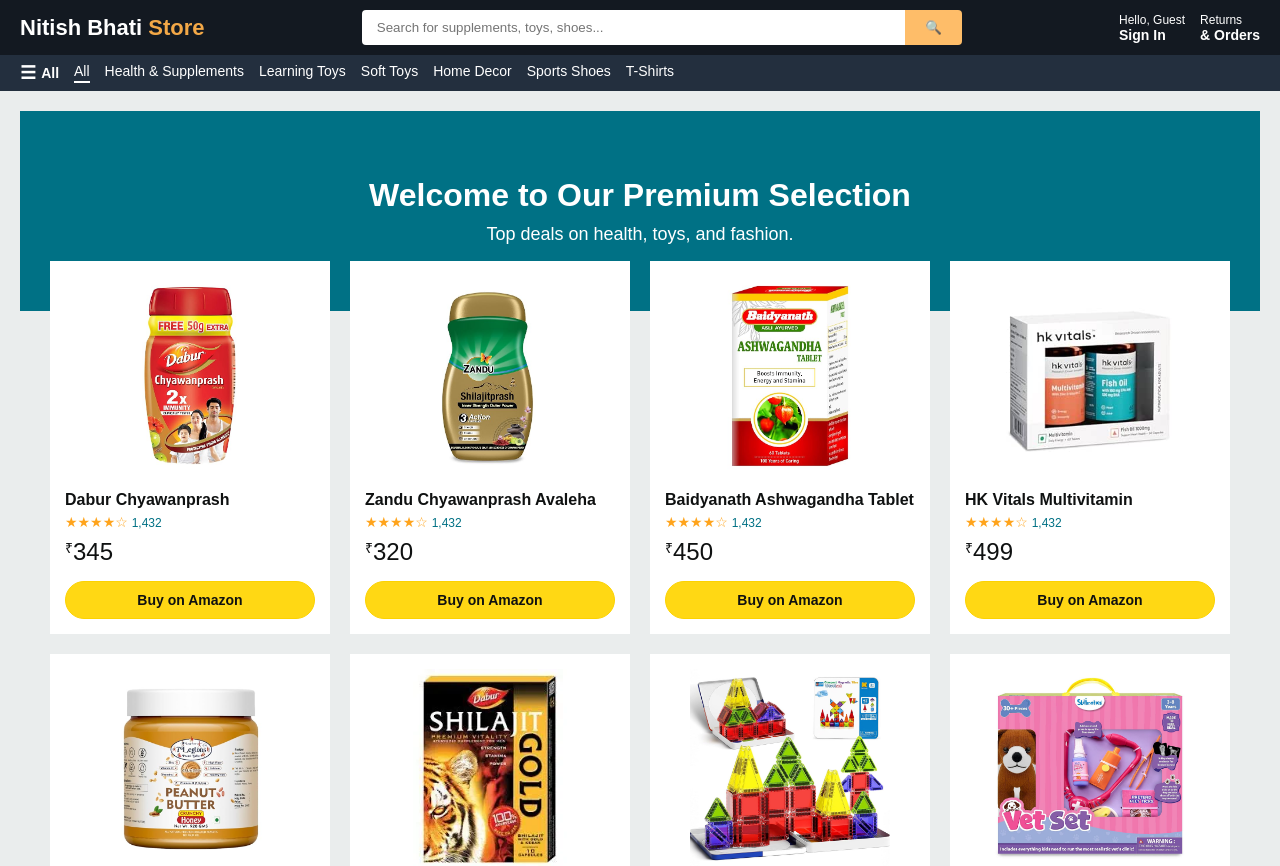
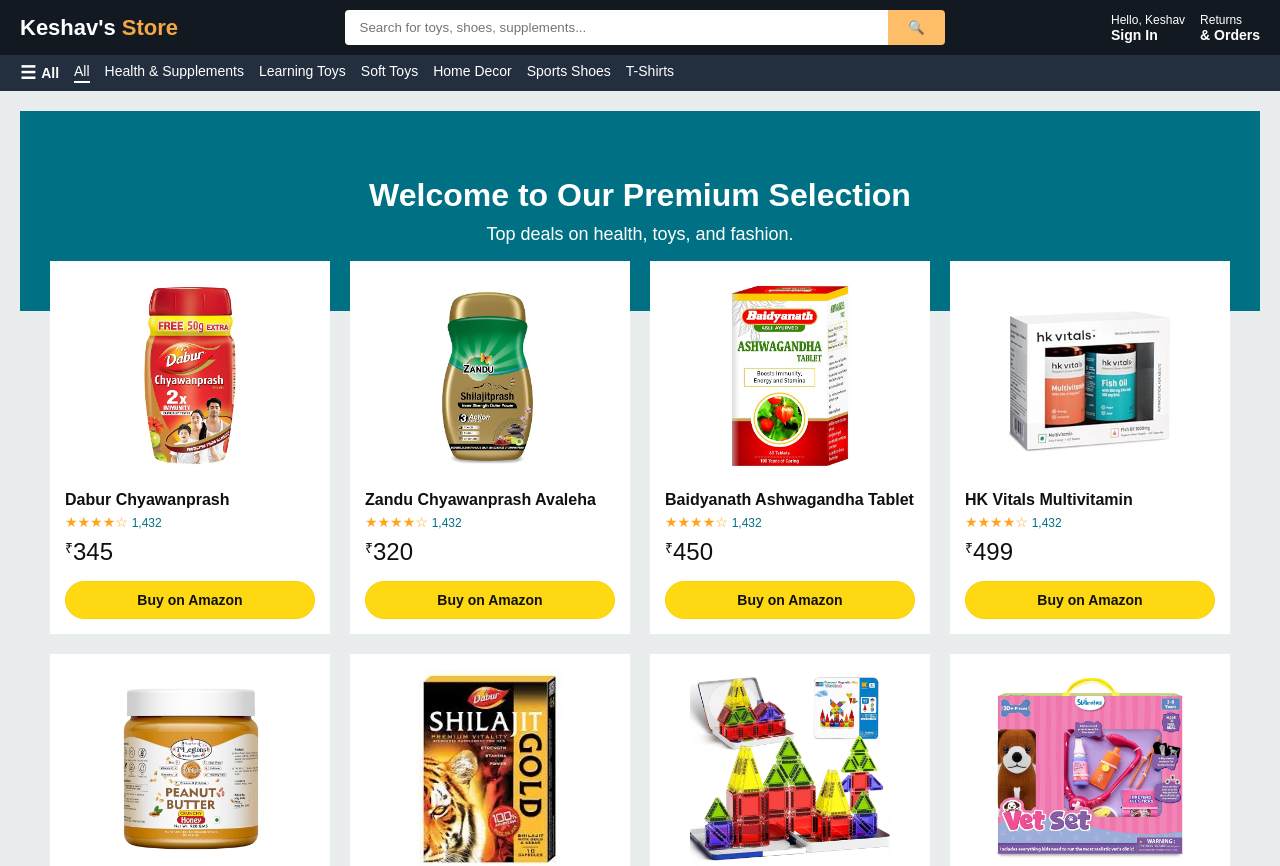
Before and after one commit to Keshav-Rawal/nitish-fitlife-store, a React (Vite) app: page / in a window 1280 px wide. Shown: the top 866 px of the page. Built offline with nearby package versions, Linux system fonts and the light colour scheme.

Commit message:
Activated search bar functionality

```diff
--- a/src/App.tsx
+++ b/src/App.tsx
@@ -5,9 +5,10 @@
 
 const App: React.FC = () => {
   const [activeCategory, setActiveCategory] = useState<string>("All");
+  const [isSidebarOpen, setIsSidebarOpen] = useState<boolean>(false);
 
-  // Sidebar ko open/close karne ka state
-  const [isSidebarOpen, setIsSidebarOpen] = useState<boolean>(false);
+  // Search state add kiya hai
+  const [searchQuery, setSearchQuery] = useState<string>("");
 
   const categories = [
     "All",
@@ -19,10 +20,16 @@
     "T-Shirts",
   ];
 
-  const filteredProducts =
-    activeCategory === "All"
-      ? products
-      : products.filter((p) => p.category === activeCategory);
+  // Ab filter dono cheezon par kaam karega: Category aur Search Text
+  const filteredProducts = products.filter((p) => {
+    const matchesCategory =
+      activeCategory === "All" || p.category === activeCategory;
+    const matchesSearch =
+      p.name.toLowerCase().includes(searchQuery.toLowerCase()) ||
+      p.brand.toLowerCase().includes(searchQuery.toLowerCase());
+
+    return matchesCategory && matchesSearch;
+  });
 
   return (
     <div
@@ -33,9 +40,10 @@
         overflowX: "hidden",
       }}
     >
-      <Navbar />
+      {/* Navbar ko setSearchQuery pass kar diya */}
+      <Navbar setSearchQuery={setSearchQuery} />
 
-      {/* 1. Sidebar ka Kala Overlay (Background) */}
+      {/* Sidebar Overlay */}
       {isSidebarOpen && (
         <div
           onClick={() => setIsSidebarOpen(false)}
@@ -52,7 +60,7 @@
         ></div>
       )}
 
-      {/* 2. Asli Sidebar (Slide hokar aayega) */}
+      {/* Sidebar Drawer */}
       <div
         style={{
           position: "fixed",
@@ -67,7 +75,6 @@
           overflowY: "auto",
         }}
       >
-        {/* Sidebar Header */}
         <div
           style={{
             backgroundColor: "#232f3e",
@@ -80,7 +87,7 @@
             alignItems: "center",
           }}
         >
-          <span>Hello, Guest</span>
+          <span>Hello, Keshav</span>
           <span
             style={{ cursor: "pointer", fontSize: "24px" }}
             onClick={() => setIsSidebarOpen(false)}
@@ -89,7 +96,6 @@
           </span>
         </div>
 
-        {/* Sidebar Categories List */}
         <div style={{ padding: "20px" }}>
           <h3
             style={{ margin: "0 0 15px 0", color: "#0f1111", fontSize: "18px" }}
@@ -101,7 +107,7 @@
               key={cat}
               onClick={() => {
                 setActiveCategory(cat);
-                setIsSidebarOpen(false); // Click karne ke baad menu band ho jayega
+                setIsSidebarOpen(false);
               }}
               style={{
                 padding: "12px 0",
@@ -118,7 +124,7 @@
         </div>
       </div>
 
-      {/* Sub-Navbar (Category Menu) */}
+      {/* Sub-Navbar */}
       <div
         style={{
           display: "flex",
@@ -131,7 +137,6 @@
           whiteSpace: "nowrap",
         }}
       >
-        {/* "All Categories" Button (Is par click karne se Sidebar khulega) */}
         <div
           onClick={() => setIsSidebarOpen(true)}
           style={{
@@ -144,8 +149,6 @@
         >
           <span style={{ fontSize: "18px", lineHeight: "14px" }}>☰</span> All
         </div>
-
-        {/* Top bar wali baaki categories */}
         {categories.map((cat) => (
           <div
             key={cat}
@@ -172,7 +175,6 @@
           padding: "20px",
         }}
       >
-        {/* Amazon-style banner */}
         <div
           style={{
             width: "100%",
@@ -196,7 +198,7 @@
           </p>
         </div>
 
-        {/* Products Grid */}
+        {/* Dynamic Products Grid */}
         <div
           style={{
             display: "flex",
@@ -207,9 +209,26 @@
             zIndex: 1,
           }}
         >
-          {filteredProducts.map((product) => (
-            <ProductCard key={product.id} product={product} />
-          ))}
+          {/* Agar search karne par kuch na mile, toh ye message dikhega */}
+          {filteredProducts.length === 0 ? (
+            <div
+              style={{
+                backgroundColor: "#fff",
+                padding: "40px",
+                width: "100%",
+                textAlign: "center",
+                borderRadius: "8px",
+                fontSize: "18px",
+              }}
+            >
+              Bhai, "<strong>{searchQuery}</strong>" naam ka koi product nahi
+              mila!
+            </div>
+          ) : (
+            filteredProducts.map((product) => (
+              <ProductCard key={product.id} product={product} />
+            ))
+          )}
         </div>
       </main>
     </div>
--- a/src/components/Navbar.tsx
+++ b/src/components/Navbar.tsx
@@ -1,6 +1,11 @@
 import React from "react";
 
-const Navbar: React.FC = () => {
+// Prop define kiya hai taaki App.tsx se search function yahan aa sake
+interface NavbarProps {
+  setSearchQuery: (query: string) => void;
+}
+
+const Navbar: React.FC<NavbarProps> = ({ setSearchQuery }) => {
   return (
     <header>
       {/* Top Main Navbar */}
@@ -18,11 +23,11 @@
         <div
           style={{ fontSize: "22px", fontWeight: "bold", cursor: "pointer" }}
         >
-          <span style={{ color: "#fff" }}>Nitish Bhati</span>
+          <span style={{ color: "#fff" }}>Keshav's</span>
           <span style={{ color: "#f3a847" }}> Store</span>
         </div>
 
-        {/* Search Bar */}
+        {/* Search Bar - Ab ye active hai */}
         <div
           style={{
             display: "flex",
@@ -33,7 +38,8 @@
         >
           <input
             type="text"
-            placeholder="Search for supplements, toys, shoes..."
+            onChange={(e) => setSearchQuery(e.target.value)}
+            placeholder="Search for toys, shoes, supplements..."
             style={{
               width: "100%",
               padding: "10px 15px",
@@ -74,7 +80,7 @@
             }}
           >
             <span style={{ fontSize: "12px", fontWeight: "normal" }}>
-              Hello, Guest
+              Hello, Keshav
             </span>
             <span>Sign In</span>
           </div>
```
